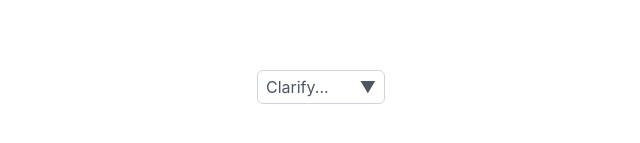
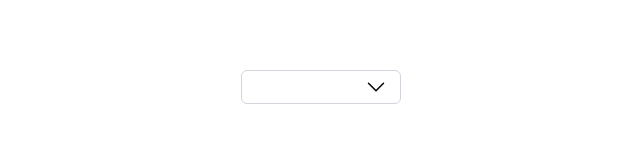
Before and after one commit to Shirerpeton/components-vue, a Vue app: page / in a window 1280 px wide. Shown: the part 313-456 px from the top of the page, without its empty margins (319-959 px from the left). Built offline with nearby package versions, Linux system fonts and the light colour scheme.

Commit message:
add dropdown component

```diff
--- a/src/App.vue
+++ b/src/App.vue
@@ -2,7 +2,7 @@
 import { ref, Ref } from 'vue';
 import DropdownComponent, { DropdownOption } from './components/DropdownComponent.vue';
 
-const selected: Ref<string[]> = ref([]);
+const selectedId: Ref<string | null> = ref(null);
 
 const options: Ref<DropdownOption[]> = ref([
     {
@@ -19,20 +19,14 @@ const options: Ref<DropdownOption[]> = ref([
     }
 ]);
 
-const selectHandler = (id: string) => selected.value.push(id);
-const deselectHandler = (id: string) => {
-    selected.value = selected.value.filter(selectedId => selectedId !== id);
-}
-
+const selectHandler = (id: string): string => selectedId.value = id;
 </script>
 
 <template>
     <div class='w-full h-full flex justify-center items-center'>
         <DropdownComponent
             :options
-            :selected
-            placeholder='Clarify...'
-            @select='selectHandler'
-            @deselect='deselectHandler' />
+            :selected-id='selectedId'
+            @select='selectHandler' />
     </div>
 </template>
--- /dev/null
+++ b/src/components/ChevronDownIcon.vue
@@ -0,0 +1,14 @@
+<template>
+    <svg
+        xmlns='http://www.w3.org/2000/svg'
+        fill='none'
+        viewBox='0 0 24 24'
+        stroke-width='1.5'
+        stroke='currentColor'
+        class='size-6'>
+        <path
+            stroke-linecap='round'
+            stroke-linejoin='round'
+            d='m19.5 8.25-7.5 7.5-7.5-7.5' />
+    </svg>
+</template>
--- /dev/null
+++ b/src/components/ChevronUpIcon.vue
@@ -0,0 +1,14 @@
+<template>
+    <svg
+        xmlns='http://www.w3.org/2000/svg'
+        fill='none'
+        viewBox='0 0 24 24'
+        stroke-width='1.5'
+        stroke='currentColor'
+        class='size-6'>
+        <path
+            stroke-linecap='round'
+            stroke-linejoin='round'
+            d='m4.5 15.75 7.5-7.5 7.5 7.5' />
+    </svg>
+</template>
--- a/src/components/DropdownComponent.vue
+++ b/src/components/DropdownComponent.vue
@@ -1,42 +1,29 @@
 <script setup lang='ts'>
 import { onClickOutside } from '@vueuse/core';
-import { ref, computed, Ref, ComputedRef, useTemplateRef } from 'vue';
+import { ref, computed, useTemplateRef, Ref, ComputedRef } from 'vue';
+import ChevronUpIcon from './ChevronUpIcon.vue';
+import ChevronDownIcon from './ChevronDownIcon.vue';
 
 interface DropdownProps {
     options: DropdownOption[],
-    selected: string[],
-    disabled?: boolean,
-    placeholder?: string,
-    direction?: 'top' | 'bottom'
+    selectedId: string | null
 }
 interface DropdownEvents {
     select: [id: string]
-    deselect: [id: string]
 }
+const props = defineProps<DropdownProps>();
+const emit = defineEmits<DropdownEvents>();
+const isOpen: Ref<boolean> = ref(false);
 
-const { options, selected, placeholder = '', disabled = false, direction = 'bottom' } = defineProps<DropdownProps>();
-const emit = defineEmits<DropdownEvents>();
-
-const container = useTemplateRef('container');
-const label: ComputedRef<string | null> = computed(() =>
-    selected
-        .map(id => options.find(option => option.id === id)?.title)
-        .filter(title => !!title)
-        .join(', '));
-const isOpen: Ref<boolean> = ref(false);
-const handleOptionClick = (optionId: string, select: boolean): void => {
-    if(disabled) {
-        return;
-    }
-    if(select) {
-        emit('select', optionId);
-    } else {
-        emit('deselect', optionId);
-    }
+const containerTemplateRef = useTemplateRef('container');
+const handleOptionClick = (optionId: string): void => {
+    emit('select', optionId);
+    isOpen.value = false;
 }
-onClickOutside(container, () => isOpen.value && (isOpen.value = false));
+const label: ComputedRef<string> = computed(() =>
+    props.options.find(option => option.id === props.selectedId)?.title ?? '');
+onClickOutside(containerTemplateRef, () => isOpen.value && (isOpen.value = false));
 </script>
-
 <script lang='ts'>
 export interface DropdownOption {
     id: string,
@@ -48,32 +35,32 @@ export interface DropdownOption {
     <div
         ref='container'
         class='relative cursor-pointer select-none'>
+        <button
+            class='border border-gray-300 flex items-center rounded-md
+                min-w-40 max-w-40 min-h-8 px-2 py-1'
+            @click='isOpen = !isOpen'>
+            <span class='truncate'>{{ label }}</span>
+            <ChevronUpIcon
+                v-if='isOpen'
+                class='ml-auto min-w-8 max-w-8' />
+            <ChevronDownIcon
+                v-else
+                class='ml-auto min-w-8 max-w-8' />
+        </button>
         <div
-            :class='{
-                "text-gray-600": disabled || !label,
-            }'
-            class='border border-gray-300 flex rounded-md
-                min-w-32 max-w-40 min-h-8 px-2 py-1'
-            @click='isOpen = !isOpen'>
-            <span class='truncate'>{{ label || placeholder }}</span>
-            <span class='ml-auto'>{{ isOpen ? "▲" : "▼" }}</span>
-        </div>
-        <div
-            :class='{"hidden": !isOpen, "bottom-8": direction === "top"}'
+            :class='{ "hidden": !isOpen }'
             class='border border-gray-300 flex flex-col p-1 gap-1 rounded-md
                 absolute w-full'>
-            <span
+            <button
                 v-for='option in options'
                 :key='option.id'
                 :class='{
-                    "bg-gray-200 text-black": selected.includes(option.id),
-                    "text-gray-300": !selected.includes(option.id) && disabled,
-                    "hover:bg-gray-300": !disabled
+                    "bg-gray-200 text-black": option.id === selectedId
                 }'
-                class='px-2 py-1 rounded-md'
-                @click='handleOptionClick(option.id, !selected.includes(option.id))'>
+                class='px-2 py-1 rounded-md hover:bg-gray-300'
+                @click='handleOptionClick(option.id)'>
                 {{ option.title }}
-            </span>
+            </button>
         </div>
     </div>
 </template>
--- /dev/null
+++ b/src/components/MultiDropdownComponent.vue
@@ -0,0 +1,79 @@
+<script setup lang='ts'>
+import { onClickOutside } from '@vueuse/core';
+import { ref, computed, Ref, ComputedRef, useTemplateRef } from 'vue';
+
+interface MultiDropdownProps {
+    options: MultiDropdownOption[],
+    selected: string[],
+    disabled?: boolean,
+    placeholder?: string,
+    direction?: 'top' | 'bottom'
+}
+interface MultiDropdownEvents {
+    select: [id: string]
+    deselect: [id: string]
+}
+
+const { options, selected, placeholder = '', disabled = false, direction = 'bottom' } = defineProps<MultiDropdownProps>();
+const emit = defineEmits<MultiDropdownEvents>();
+
+const container = useTemplateRef('container');
+const label: ComputedRef<string | null> = computed(() =>
+    selected
+        .map(id => options.find(option => option.id === id)?.title)
+        .filter(title => !!title)
+        .join(', '));
+const isOpen: Ref<boolean> = ref(false);
+const handleOptionClick = (optionId: string, select: boolean): void => {
+    if(disabled) {
+        return;
+    }
+    if(select) {
+        emit('select', optionId);
+    } else {
+        emit('deselect', optionId);
+    }
+}
+onClickOutside(container, () => isOpen.value && (isOpen.value = false));
+</script>
+
+<script lang='ts'>
+export interface MultiDropdownOption {
+    id: string,
+    title: string
+};
+</script>
+
+<template>
+    <div
+        ref='container'
+        class='relative cursor-pointer select-none'>
+        <div
+            :class='{
+                "text-gray-600": disabled || !label,
+            }'
+            class='border border-gray-300 flex rounded-md
+                min-w-32 max-w-40 min-h-8 px-2 py-1'
+            @click='isOpen = !isOpen'>
+            <span class='truncate'>{{ label || placeholder }}</span>
+            <span class='ml-auto'>{{ isOpen ? "▲" : "▼" }}</span>
+        </div>
+        <div
+            :class='{ "hidden": !isOpen, "bottom-8": direction === "top" }'
+            class='border border-gray-300 flex flex-col p-1 gap-1 rounded-md
+                absolute w-full'>
+            <span
+                v-for='option in options'
+                :key='option.id'
+                :class='{
+                    "bg-gray-200 text-black": selected.includes(option.id),
+                    "text-gray-300": !selected.includes(option.id) && disabled,
+                    "hover:bg-gray-300": !disabled
+                }'
+                class='px-2 py-1 rounded-md'
+                @click='handleOptionClick(option.id, !selected.includes(option.id))'>
+                {{ option.title }}
+            </span>
+        </div>
+    </div>
+</template>
```
